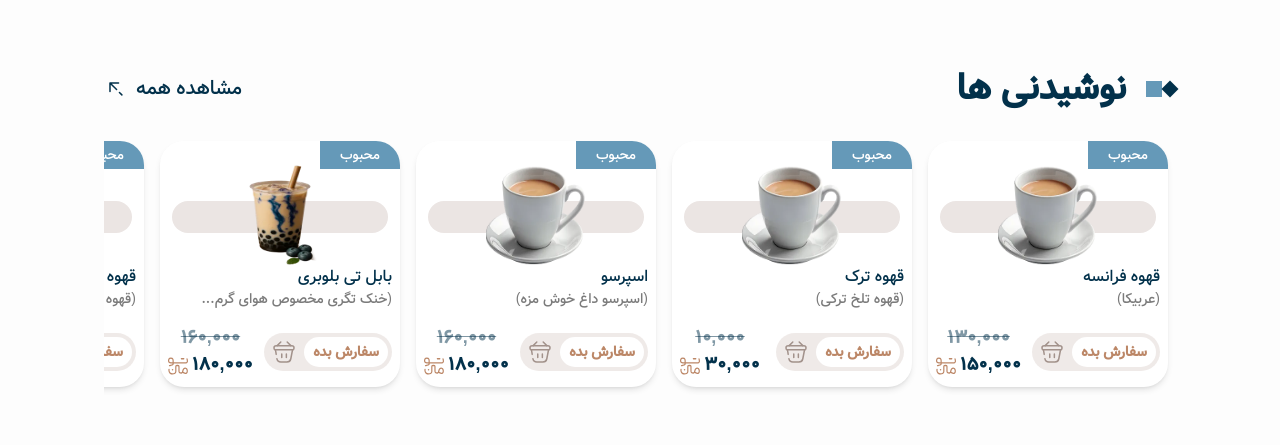
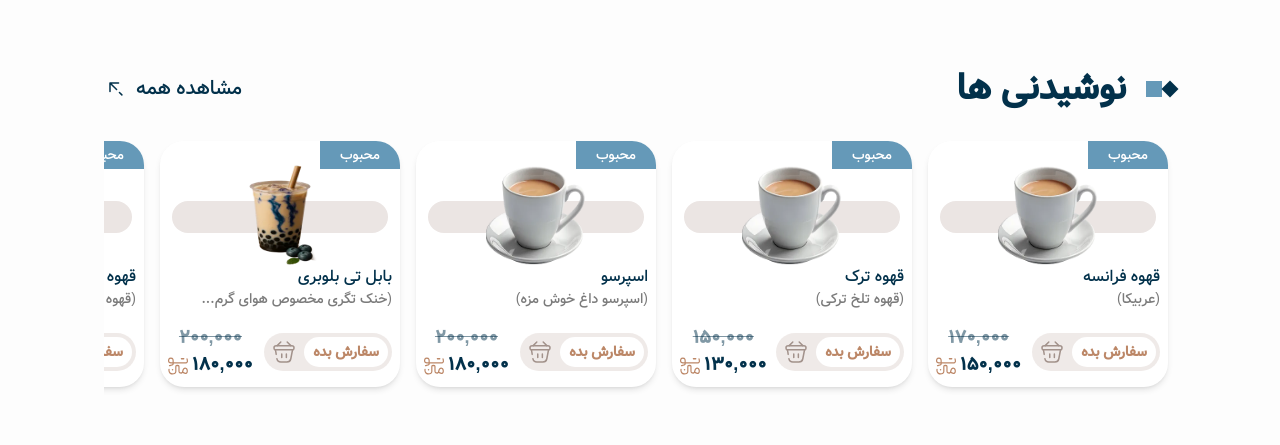
Before and after one commit to SabziDev/avan-cafe, a React (Vite) app: page / in a window 1280 px wide. Shown: the part 1500-1945 px from the top of the page. Built offline with nearby package versions, Linux system fonts and the light colour scheme.

Commit message:
optimization: assets

```diff
--- a/public/data/products/products.js
+++ b/public/data/products/products.js
@@ -12,7 +12,7 @@ const products = {
       title: "قهوه ترک",
       desc: "(قهوه تلخ ترکی)",
       imgSrc: "/images/pictures/products/coffee-cup.webp",
-      price: 30_000,
+      price: 130_000,
     },
     {
       id: 203,
--- a/src/input.css
+++ b/src/input.css
@@ -9,7 +9,7 @@
   --color-caramel: #bc8767;
   --color-cimarron: #89b6d1;
 
-  --font-Vazir: "Vazir", Arial, Helvetica, sans-serif;
+  --font-Vazir: "Vazir-Medium", Arial, Helvetica, sans-serif;
 }
 /* ============================================= -- Theme Configuration -- ============================================= */
 
@@ -63,12 +63,12 @@
   }
 
   @font-face {
-    font-family: "Vazir";
+    font-family: "Vazir-Medium";
     font-display: swap;
 
     src:
-      local("Vazir"),
-      url("/fonts/Vazir/Medium.woff2") format("woff2");
+      local("Vazir-Medium-FD-WOL"),
+      url("/fonts/Vazir/Vazir-Medium-FD-WOL.woff2") format("woff2");
   }
 }
 @utility container {
--- a/src/pages/Home/components/ProductCardSquare/ProductCardSquare.jsx
+++ b/src/pages/Home/components/ProductCardSquare/ProductCardSquare.jsx
@@ -53,7 +53,7 @@ const ProductCardSquare = ({
         <div className="flex-center flex-col">
           {isShowDiscount && (
             <del className="text-[18px] font-bold text-primary/50">
-              {(product.price - 20_000).toLocaleString()}
+              {(product.price + 20_000).toLocaleString()}
             </del>
           )}
           <span className="flex-center gap-1 text-[18px] font-bold">
--- a/src/pages/Home/components/Slider/Slider.jsx
+++ b/src/pages/Home/components/Slider/Slider.jsx
@@ -69,7 +69,7 @@ const Slider = ({
       >
         {cardShape === "square"
           ? products.map((product) => (
-              <SwiperSlide key={product.id} className="w-60! p-2 sm:w-64!">
+              <SwiperSlide key={product.id} className="w-65! p-2 sm:w-64!">
                 <ProductCardSquare
                   product={product}
                   sliderLabel={sliderLabel}
```
Also changed, not shown: public/fonts/Vazir/Vazir-Medium-FD-WOL.woff2 (renamed from public/fonts/Vazir/Medium.woff2).
